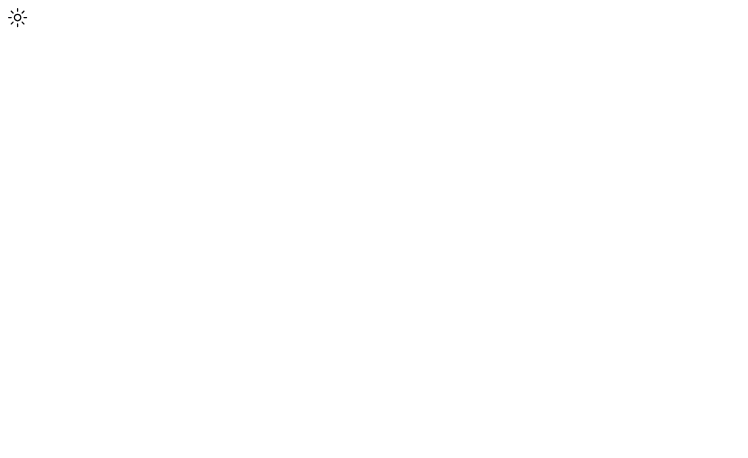
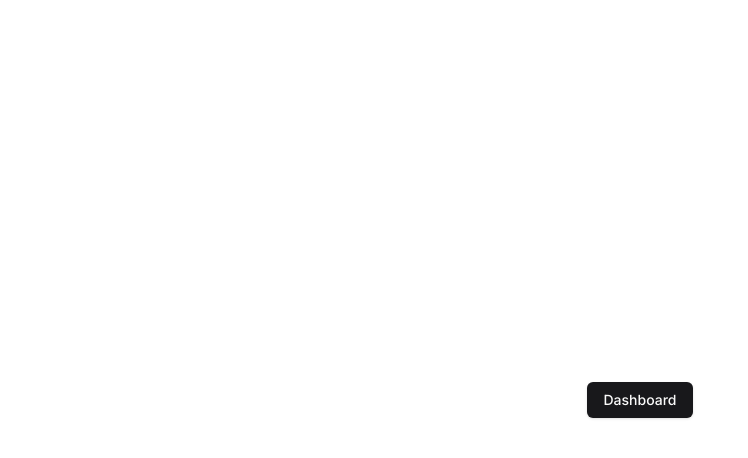
Before and after one commit to zeo4143/Gen-AI-Connect, a Next.js app: page / in a window 1280 px wide. Shown: the top 458 px of the page, without its empty margins (0-748 px from the left). Built offline with nearby package versions, Linux system fonts and the light colour scheme.

Commit message:
Added button to main page

```diff
--- a/app/page.tsx
+++ b/app/page.tsx
@@ -1,15 +1,23 @@
-"use client"
+"use client";
 import { Button } from "@/components/ui/button";
-import { DropdownMenu, DropdownMenuContent, DropdownMenuItem, DropdownMenuTrigger } from "@/components/ui/dropdown-menu";
+import {
+  DropdownMenu,
+  DropdownMenuContent,
+  DropdownMenuItem,
+  DropdownMenuTrigger,
+} from "@/components/ui/dropdown-menu";
 import ChangeTheme from "@/components/theme/change-theme";
-import { MoonIcon, SunIcon } from "@radix-ui/react-icons"
+import { MoonIcon, SunIcon } from "@radix-ui/react-icons";
 import { useTheme } from "next-themes";
+import Link from "next/link";
 
 export default function Home() {
-  const {setTheme} = useTheme()
+  const { setTheme } = useTheme();
   return (
-    <main>
-     <ChangeTheme/>
+    <main className="h-full flex items-center justify-center">
+      <Button>
+        <Link href="/dashboard">Dashboard</Link>
+      </Button>
     </main>
   );
 }
```
